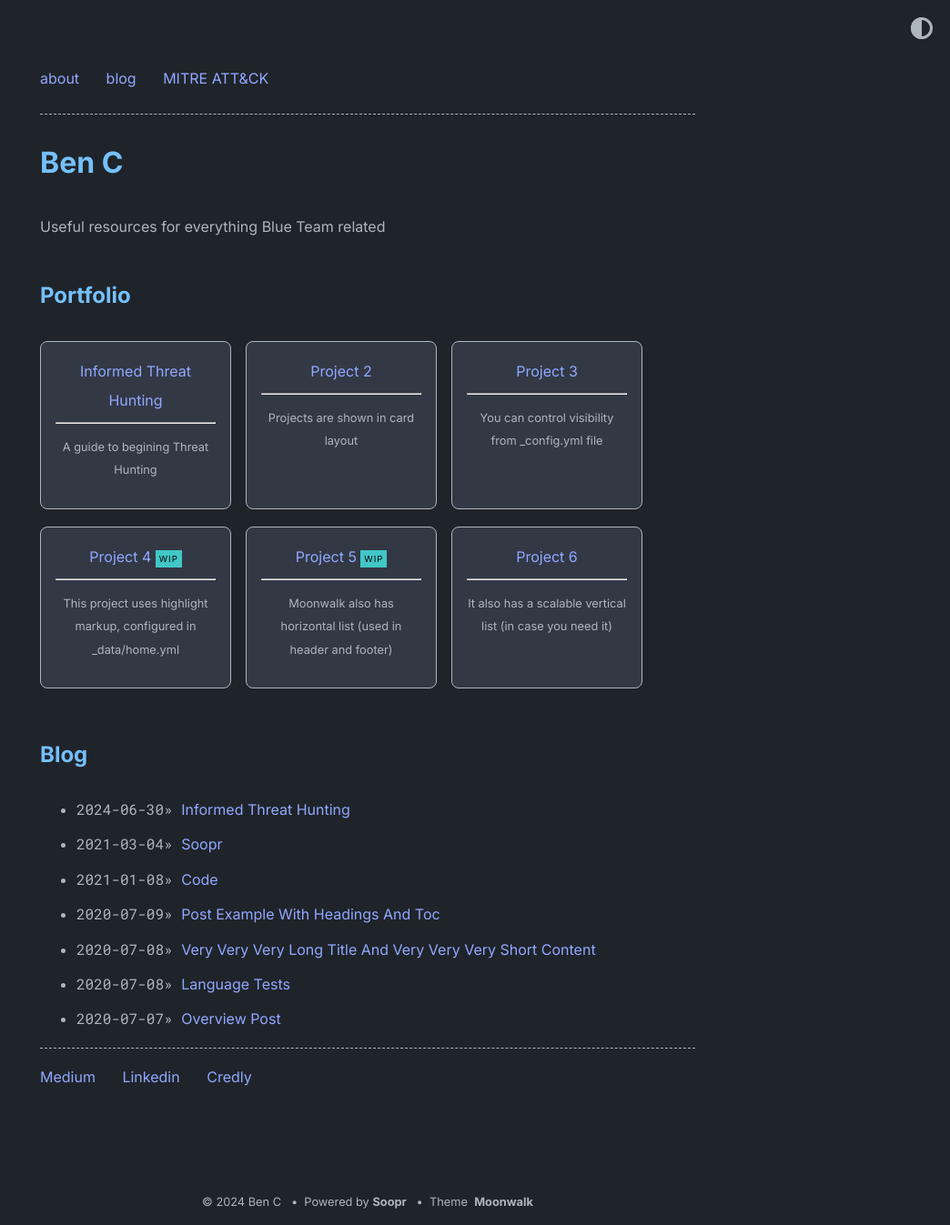
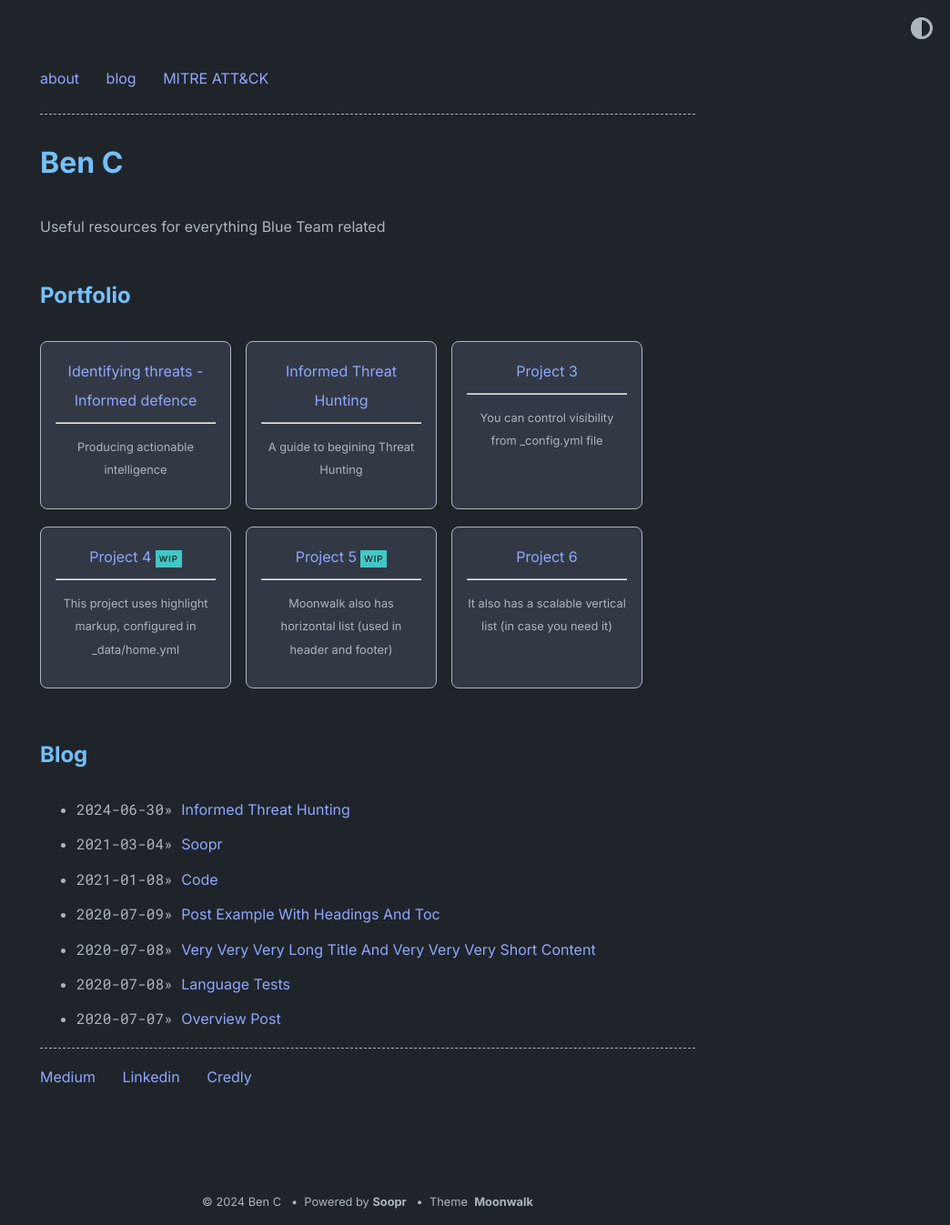
Before and after one commit to BenC-InfoSec/BenC-InfoSec.github.io, a Jekyll site: the page built from index.md, in a window 1280 px wide. Shown: the whole page at 91% size, without its empty margins (236-1280 px from the left). Built offline with Jekyll 4.4.1, drawn with Linux system fonts in a browser that asks for light colours.

Commit message:
Update home.yml

```diff
--- a/_data/home.yml
+++ b/_data/home.yml
@@ -9,13 +9,13 @@ navbar_entries:
     url: https://attack.mitre.org/
 
 project_entries:
+  - title: Identifying threats - Informed defence
+    url: identifying-threats
+    desc: Producing actionable intelligence
+
   - title: Informed Threat Hunting
     url: informed-threat-hunting
     desc: A guide to begining Threat Hunting
-
-  - title: Project 2
-    url: overview-post
-    desc: Projects are shown in card layout
 
   - title: Project 3
     url: overview-post
```
